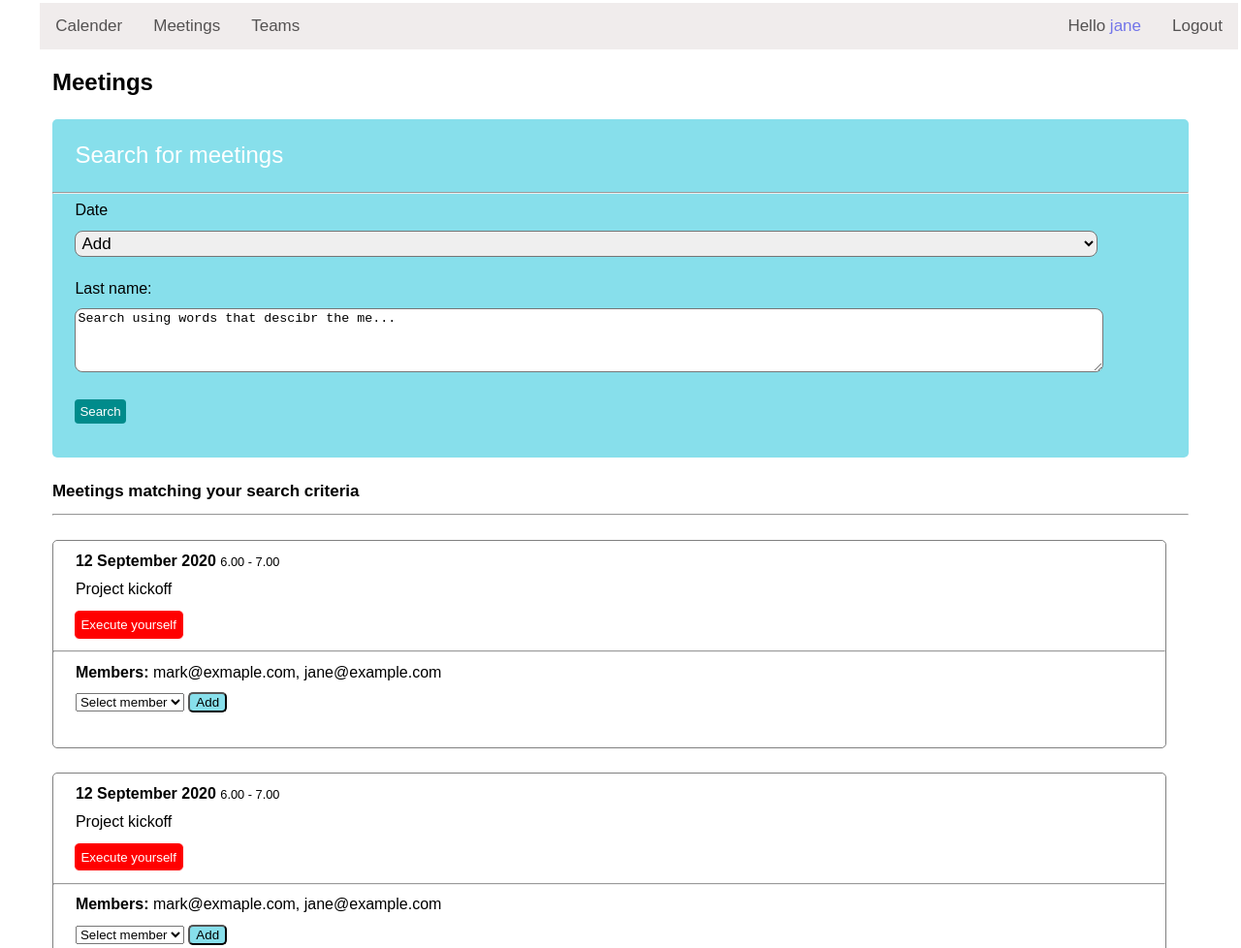
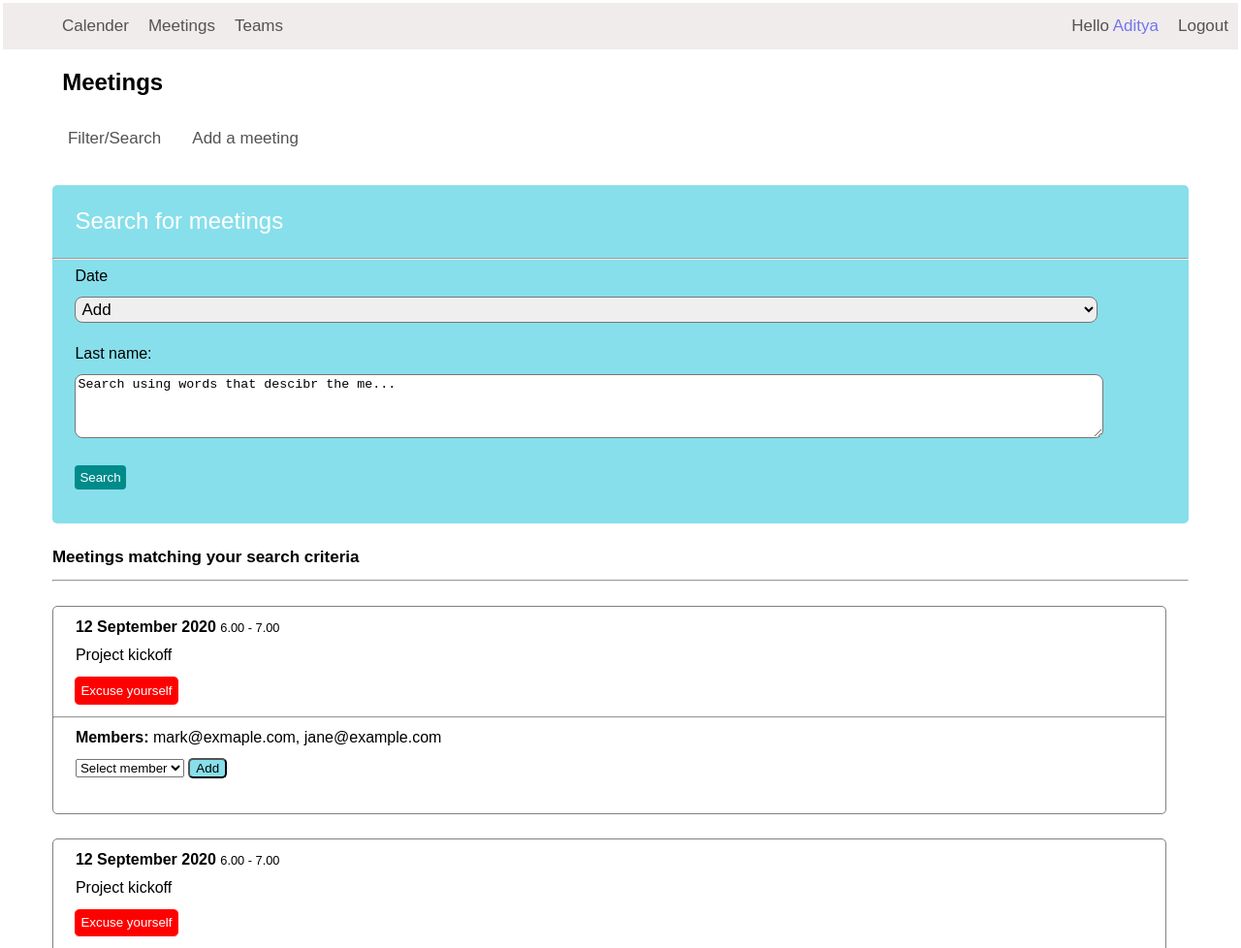
Before and after one commit to Adi142857/meetings-app, a plain HTML site: page html/meeting.html in a window 1280 px wide. Shown: the top 978 px of the page at 97% size. Drawn offline with Linux system fonts and the light colour scheme.

Commit message:
added margin

```diff
--- a/css/calender.css
+++ b/css/calender.css
@@ -7,11 +7,11 @@ body {
   .topnav {
     overflow: hidden;
     background-color: #f0ecec;
-    margin-left: 3%;
+    /* margin-left: 3%; */
     /* margin-right: 10px; */
   }
   .h-2 {
-        margin-left: 4%;
+        margin-left: 4.8%;
   }
   .no::before {
     /* Increment "my-sec-counter" by 1 */
@@ -24,9 +24,15 @@ body {
     display: block;
     color: #545252;
     text-align: center;
-    padding: 14px 16px;
+    padding-top: 1%;
+    padding-right:1%;
+    padding-bottom: 1%;
+    padding-left: 1%;
     text-decoration: none;
     font-size: 17px;
+  }
+  .topnav a:first-child{
+    margin-left: 4%;
   }
 
   .topnav a:hover {
@@ -34,6 +40,7 @@ body {
     color: black;
     font-weight: 500;
   }
+
   /*
   .topnav a.active {
     background-color: #c9cccb;
@@ -78,10 +85,11 @@ body {
     margin-right: 1%;
   }
   .day span{
-    margin-left: 4%;
+    margin-left: 4.8%;
   }
   .calender p{
-    margin-left: 4%;
+    font-weight: 600;
+    margin-left: 4.8%;
   }
   .flex-container {
     display: flex;
@@ -89,7 +97,7 @@ body {
     padding-top: 4px;
   }
   .flex-left {
-    width: 3%;
+    width: 4%;
     height: 30px;
     display: flex;
     align-items: center;
--- a/css/meeting.css
+++ b/css/meeting.css
@@ -7,11 +7,11 @@ body {
   .topnav {
     overflow: hidden;
     background-color: #f0ecec;
-    margin-left: 3%;
+    /* margin-left: 3%; */
     /* margin-right: 10px; */
   }
   .h-2 {
-        margin-left: 4%;
+        margin-left: 4.8%;
   }
   .no::before {
     /* Increment "my-sec-counter" by 1 */
@@ -24,10 +24,17 @@ body {
     display: block;
     color: #545252;
     text-align: center;
-    padding: 14px 16px;
+    padding-top: 14px;
+    padding-right: 10px;
+    padding-bottom: 14px;
+    padding-left: 10px;
     text-decoration: none;
     font-size: 17px;
   }
+  .topnav a:first-child{
+    margin-left: 4%;
+  }
+
 
   .topnav a:hover {
     background-color: #b0afaf;
@@ -70,7 +77,62 @@ body {
       text-align: left;
     }
   }
+  .midnav {
+    overflow: hidden;
+    background-color: #fff;
+    margin-left: 4%;
+    /* margin-right: 10px; */
+  }
+  .midnav a {
+    float: left;
+    display: block;
+    color: #545252;
+    text-align: center;
+    padding: 14px 16px;
+    text-decoration: none;
+    font-size: 17px;
+  }
 
+  .midnav a:hover {
+    background-color: #333;
+    color: rgb(115, 117, 233);
+    font-weight: 500;
+  }
+
+  .midnav .icon {
+    display: none;
+  }
+  .midnav a:nth-child(4) {
+        float: right;
+  }
+  .midnav a:nth-child(5){
+      float: right;
+  }
+  @media screen and (max-width: 600px) {
+    .midnav a:not(:second-child) {display: none;}
+    .midnav a.mid-meet{
+      float: right;
+      display: block;
+    }
+    .midnav a.icon {
+      float: right;
+      display: block;
+    }
+  }
+
+  @media screen and (max-width: 600px) {
+    .midnav.responsive {position: relative;}
+    .midnav.responsive .icon {
+      position: absolute;
+      right: 0;
+      top: 0;
+    }
+    .midnav.responsive a {
+      float: none;
+      display: block;
+      text-align: left;
+    }
+  }
   .rule{
 
   }
--- a/css/teams.css
+++ b/css/teams.css
@@ -7,11 +7,11 @@ body {
   .topnav {
     overflow: hidden;
     background-color: #f0ecec;
-    margin-left: 3%;
+    /* margin-left: 3%; */
     /* margin-right: 10px; */
   }
   .h-2 {
-        margin-left: 4%;
+        margin-left: 4.8%;
   }
   .no::before {
     /* Increment "my-sec-counter" by 1 */
@@ -24,10 +24,17 @@ body {
     display: block;
     color: #545252;
     text-align: center;
-    padding: 14px 16px;
+    padding-top: 14px;
+    padding-right: 10px;
+    padding-bottom: 14px;
+    padding-left: 10px;
     text-decoration: none;
     font-size: 17px;
   }
+  .topnav a:first-child{
+    margin-left: 4%;
+  }
+
 
   .topnav a:hover {
     background-color: #b0afaf;
--- a/html/meeting.html
+++ b/html/meeting.html
@@ -11,12 +11,16 @@
         <a href="meeting.html">Meetings</a>
         <a href="teams.html">Teams</a>
         <a href="#logout">Logout</a>
-        <a href="#profile">Hello <span class="mailid">jane</span></a>
+        <a href="#profile">Hello <span class="mailid">Aditya</span></a>
         <a href="javascript:void(0);" class="icon" onclick="myFunction()">
           <i class="fa fa-bars"></i>
         </a>
     </div>
     <h2 class="h-2">Meetings</h2>
+    <div class="midnav" id="myMidnav">
+      <a href="" class="active">Filter/Search</a>
+      <a href="" class="mid-meet">Add a meeting</a>
+    </div>
     <form class="form-filter">
       <p class="form-Searchfor">Search for meetings</p>
       <hr class="rule">
@@ -39,7 +43,7 @@
     <div class="post">
       <p class="project-date">12 September 2020 <span class="span-time">6.00 - 7.00</span></p>
       <p class="project-kick">Project kickoff</p>
-      <button class="project-details" type="submit" onclick="">Execute yourself</button>
+      <button class="project-details" type="submit" onclick="">Excuse yourself</button>
       <hr class="project-rule">
       <p class="project-attendance">Members: <span class="span-mail">mark@exmaple.com, jane@example.com</span></p>
       <select name="select-mem" id="cars">
```
Also changed, not shown: html/calender.html (+3 -3 lines), html/teams.html (+3 -3 lines).
